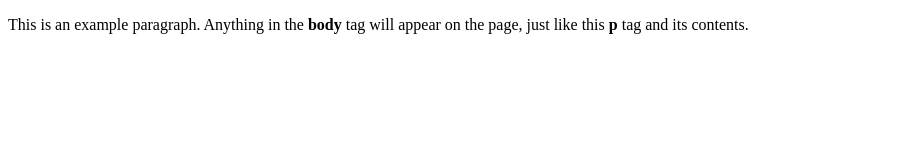
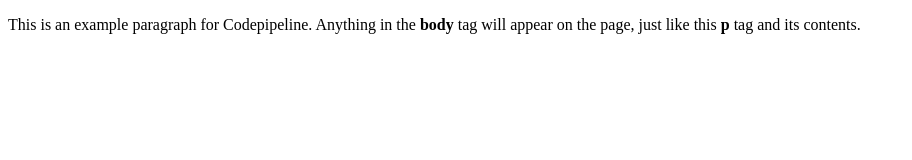
Before and after one commit to PrateekKumar1709/git-s3-demo, a plain HTML site: page index.html in a window 1280 px wide. Shown: the whole page, without its empty margins (0-912 px from the left). Drawn offline with Linux system fonts and the light colour scheme.

Commit message:
Update index.html

```diff
--- a/index.html
+++ b/index.html
@@ -4,6 +4,6 @@
     <title>This is the title of the webpage!!!!!</title>
   </head>
   <body>
-    <p>This is an example paragraph. Anything in the <strong>body</strong> tag will appear on the page, just like this <strong>p</strong> tag and its contents.</p>
+    <p>This is an example paragraph for Codepipeline. Anything in the <strong>body</strong> tag will appear on the page, just like this <strong>p</strong> tag and its contents.</p>
   </body>
 </html>
```
